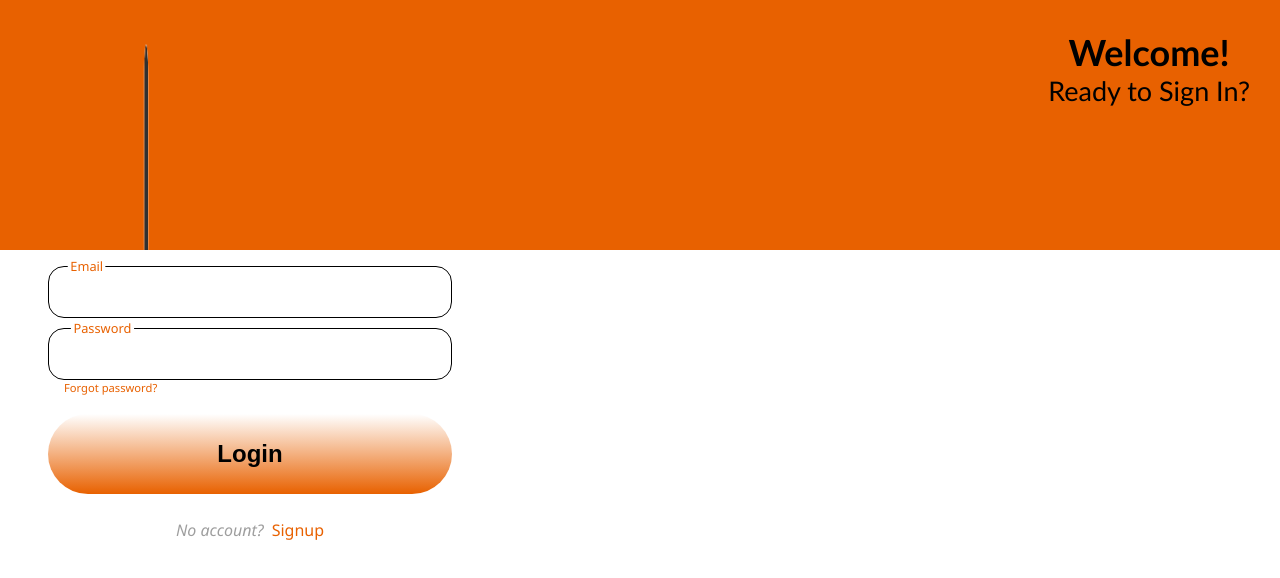
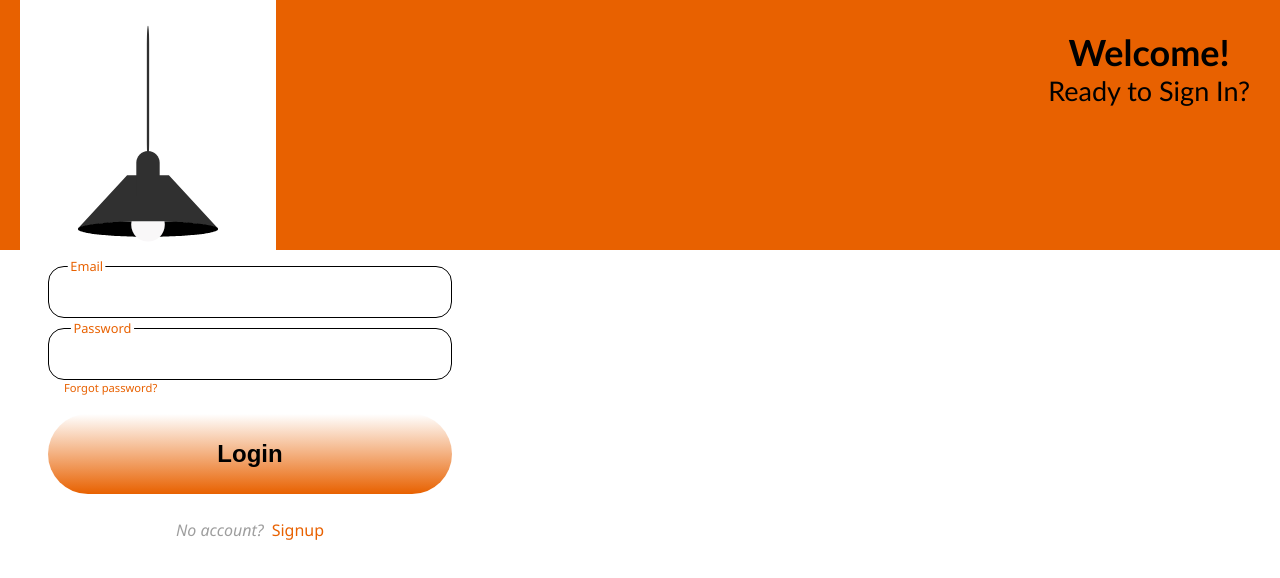
Before and after one commit to meryemiris/chat-app, a Next.js app: page /login in a window 1280 px wide. Shown: the top 578 px of the page. Built offline with nearby package versions, Linux system fonts and the light colour scheme; no server answers; the database is empty.

Commit message:
change lamp image png to svg

```diff
--- a/src/pages/login/index.tsx
+++ b/src/pages/login/index.tsx
@@ -2,7 +2,7 @@ import Login from "@/components/auth/Login";
 import Image from "next/image";
 import styles from "@/styles/Login-SignupPages.module.css";
 
-const lampImg = "/lamp.png ";
+const lampImg = "/lamp.svg ";
 
 export default function LoginPage() {
 	return (
@@ -18,6 +18,7 @@ export default function LoginPage() {
 					width={290}
 					height={300}
 					className={styles.image}
+					loading="lazy"
 				/>
 				<div className={styles.triangle}></div>
 			</div>
```
Also changed, not shown: public/lamp.png (deleted), public/lamp.svg (added).
